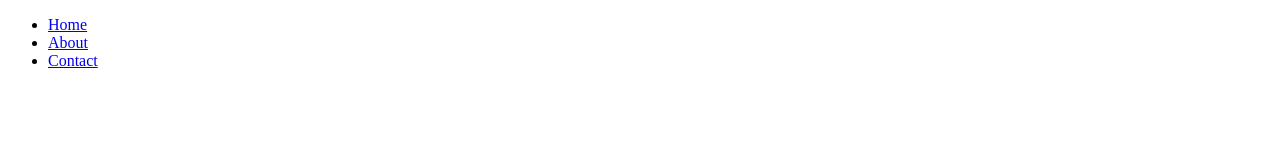
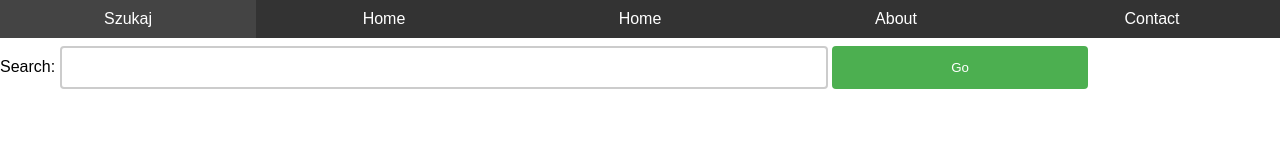
Before and after one commit to Mikucki/pulse-2.0-fixed, a website: page index.html in a window 1280 px wide. Drawn offline with Linux system fonts and the light colour scheme.

Commit message:
added styles to the main page and made the bot smarter :D

```diff
--- a/index.html
+++ b/index.html
@@ -4,17 +4,25 @@
     <meta charset="UTF-8">
     <meta http-equiv="X-UA-Compatible" content="IE=edge">
     <meta name="viewport" content="width=device-width, initial-scale=1.0">
+    <link rel="stylesheet" href="./styles.css">
     <title>Puist</title>
 </head>
 <body>
     <div class="main">
         <nav>
             <ul>
+              <li><a href="#">Szukaj</a></li>
+              <li><a href="#">Home</a></li>
               <li><a href="#">Home</a></li>
               <li><a href="#">About</a></li>
               <li><a href="#">Contact</a></li>
             </ul>
           </nav>
+          <form>
+            <label for="search">Search:</label>
+            <input type="search" id="search" name="search">
+            <button type="submit">Go</button>
+          </form>
     </div>
 </body>
 </html>
--- a/styles.css
+++ b/styles.css
@@ -0,0 +1,68 @@
+* {
+    box-sizing: border-box;
+    padding: 0;
+    margin: 0;
+  }
+
+
+body {
+    font-family: Arial, sans-serif;
+  }
+
+  .main {
+    max-width: 100vw;
+    margin: 0 auto;
+  }
+
+  nav {
+    background-color: #333;
+    color: #fff;
+  }
+
+  nav ul {
+    list-style: none;
+    margin: 0;
+    padding: 0;
+    display: flex;
+  }
+
+  nav li {
+    flex: 1;
+    text-align: center;
+  }
+
+  nav a {
+    display: block;
+    padding: 10px;
+    color: #fff;
+    text-decoration: none;
+  }
+
+  nav a:hover {
+    background-color: #444;
+  }
+
+  input[type="search"] {
+    width: 60%;
+    padding: 12px 20px;
+    margin: 8px 0;
+    box-sizing: border-box;
+    border: 2px solid #ccc;
+    border-radius: 4px;
+  }
+
+
+  button[type="submit"] {
+    width: 20%;
+    background-color: #4caf50;
+    color: white;
+    padding: 14px 20px;
+    margin: 8px 0;
+    border: none;
+    border-radius: 4px;
+    cursor: pointer;
+  }
+
+  button[type="submit"]:hover {
+    background-color: #45a049;
+  }
```
Also changed, not shown: index.js (+25 -7 lines).
